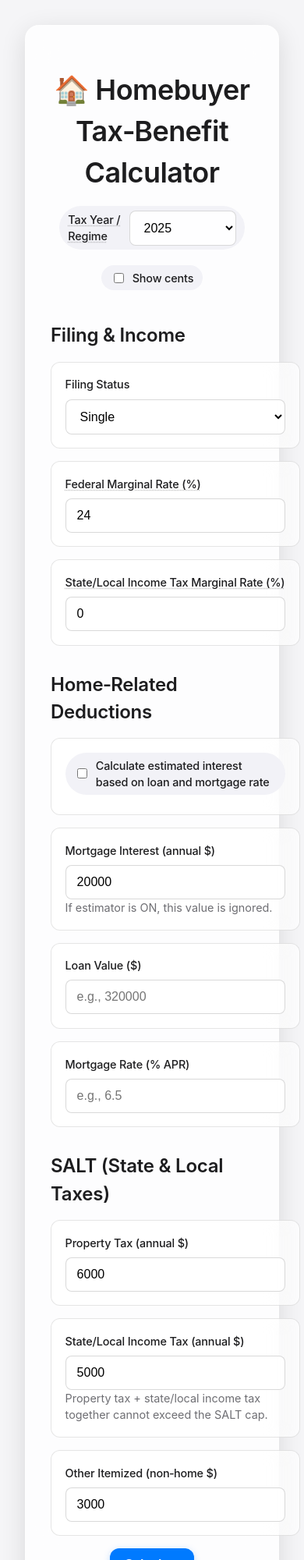
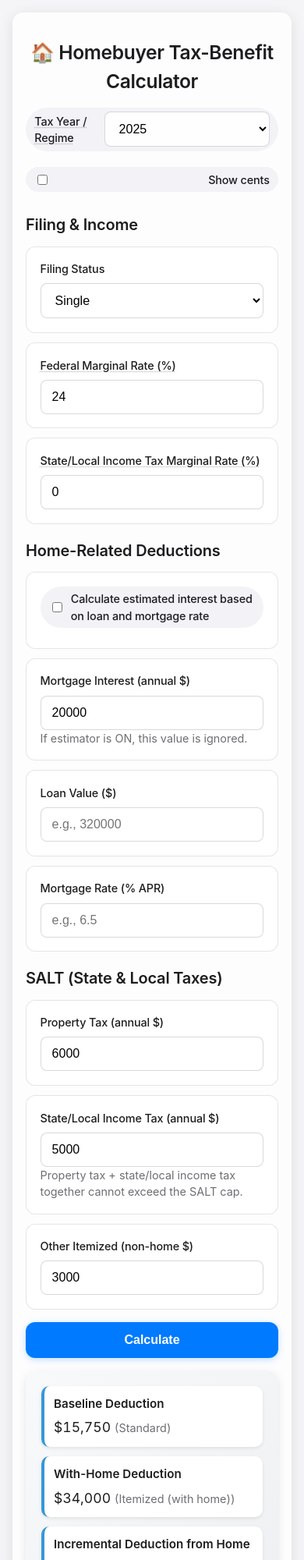
Before and after one commit to MikeJohnEdwards/Rent-vs-Mortgage, a plain HTML site: page taxbenefitcalculator/index.html in a window 390 px wide. Shown: the top 2000 px of the page at 78% size. Drawn offline with Linux system fonts and the light colour scheme.

Commit message:
Update index.html

```diff
--- a/taxbenefitcalculator/index.html
+++ b/taxbenefitcalculator/index.html
@@ -9,28 +9,64 @@
     * { box-sizing: border-box; }
     body {
       font-family: -apple-system, BlinkMacSystemFont, 'SF Pro Display', 'SF Pro Text', system-ui, sans-serif;
-      margin: 0; padding: 2rem; background: #f5f5f7; min-height: 100vh; color: #1d1d1f; line-height: 1.47059;
-      -webkit-font-smoothing: antialiased; -moz-osx-font-smoothing: grayscale;
+      margin: 0;
+      padding: 2rem;
+      background: #f5f5f7;
+      min-height: 100vh;
+      color: #1d1d1f;
+      line-height: 1.47059;
+      -webkit-font-smoothing: antialiased;
+      -moz-osx-font-smoothing: grayscale;
     }
     .container {
-      max-width: 1200px; margin: 0 auto; background: rgba(255, 255, 255, 0.8);
-      backdrop-filter: saturate(180%) blur(20px); border-radius: 18px; padding: 2rem;
-      box-shadow: 0 8px 32px rgba(0, 0, 0, 0.12); border: 1px solid rgba(255, 255, 255, 0.18);
+      max-width: 1200px;
+      margin: 0 auto;
+      background: rgba(255, 255, 255, 0.8);
+      backdrop-filter: saturate(180%) blur(20px);
+      border-radius: 18px;
+      padding: 2rem;
+      box-shadow: 0 8px 32px rgba(0, 0, 0, 0.12);
+      border: 1px solid rgba(255, 255, 255, 0.18);
     }
-    h1 { text-align: center; font-size: 2.25rem; font-weight: 600; margin-bottom: 1rem; letter-spacing: -0.015em; }
+    h1 {
+      text-align: center;
+      font-size: clamp(1.5rem, 2.2vw + 1rem, 2.25rem);
+      font-weight: 600;
+      margin-bottom: 1rem;
+      letter-spacing: -0.015em;
+    }
     h2 { font-size: 1.5rem; font-weight: 600; margin: 2rem 0 1rem; letter-spacing: -0.01em; }
     h3 { font-size: 1.25rem; font-weight: 600; margin: 1.5rem 0 1rem; letter-spacing: -0.01em; }
 
-    .input-grid { display: grid; grid-template-columns: repeat(auto-fit, minmax(320px, 1fr)); gap: 1rem; margin-bottom: 1rem; }
+    .input-grid {
+      display: grid;
+      grid-template-columns: repeat(auto-fit, minmax(320px, 1fr));
+      gap: 1rem;
+      margin-bottom: 1rem;
+    }
     .input-group {
-      background: rgba(255,255,255,0.7); padding: 1.1rem; border-radius: 12px; border: 1px solid rgba(0,0,0,0.1);
-      transition: all .2s cubic-bezier(.4,0,.25,1); backdrop-filter: blur(10px);
+      background: rgba(255,255,255,0.7);
+      padding: 1.1rem;
+      border-radius: 12px;
+      border: 1px solid rgba(0,0,0,0.1);
+      transition: all .2s cubic-bezier(.4,0,.25,1);
+      backdrop-filter: blur(10px);
     }
-    .input-group:hover { background: rgba(255,255,255,.9); box-shadow: 0 4px 20px rgba(0,0,0,.08); transform: translateY(-1px); border-color: rgba(0,0,0,.15); }
+    .input-group:hover {
+      background: rgba(255,255,255,.9);
+      box-shadow: 0 4px 20px rgba(0,0,0,.08);
+      transform: translateY(-1px);
+      border-color: rgba(0,0,0,.15);
+    }
     label { display: block; margin-bottom: .5rem; font-weight: 500; font-size: .9rem; letter-spacing: -0.01em; }
     input[type="number"], input[type="text"], select {
-      width: 100%; padding: 12px 14px; border: 1px solid rgba(0,0,0,.15); border-radius: 8px; font-size: 1rem;
-      transition: all .2s cubic-bezier(.4,0,.25,1); background: rgba(255,255,255,.9);
+      width: 100%;
+      padding: 12px 14px;
+      border: 1px solid rgba(0,0,0,.15);
+      border-radius: 8px;
+      font-size: 1rem;
+      transition: all .2s cubic-bezier(.4,0,.25,1);
+      background: rgba(255,255,255,.9);
     }
     input[type="number"]:focus, select:focus, input[type="text"]:focus {
       outline: none; border-color: #007aff; box-shadow: 0 0 0 4px rgba(0,122,255,.12); background: #fff;
@@ -39,10 +75,25 @@
     .input-with-select input, .input-with-select select { flex: 1; }
 
     button {
-      display: inline-block; padding: 12px 18px; background: #007aff; color: #fff; border: none; border-radius: 12px;
-      font-size: 1rem; font-weight: 600; cursor: pointer; transition: all .2s cubic-bezier(.4,0,.25,1); box-shadow: 0 2px 8px rgba(0,122,255,.25);
+      display: inline-block;
+      padding: 12px 18px;
+      background: #007aff;
+      color: #fff;
+      border: none;
+      border-radius: 12px;
+      font-size: 1rem;
+      font-weight: 600;
+      cursor: pointer;
+      transition: all .2s cubic-bezier(.4,0,.25,1);
+      box-shadow: 0 2px 8px rgba(0,122,255,.25);
     }
-    .primary-actions { display: flex; justify-content: center; gap: .75rem; margin: 1rem 0; flex-wrap: wrap; }
+    .primary-actions {
+      display: flex;
+      justify-content: center;
+      gap: .75rem;
+      margin: 1rem 0;
+      flex-wrap: wrap;
+    }
     button:hover { background: #0051d5; transform: translateY(-1px); box-shadow: 0 4px 12px rgba(0,122,255,.35); }
     button:active { transform: translateY(0); background: #004fc7; }
 
@@ -52,7 +103,10 @@
 
     .results { margin-top: 1rem; }
     .summary {
-      background: linear-gradient(135deg,#f8f9fa 0%,#e9ecef 100%); padding: 1.25rem; border-radius: 15px; margin-bottom: 1rem;
+      background: linear-gradient(135deg,#f8f9fa 0%,#e9ecef 100%);
+      padding: 1.25rem;
+      border-radius: 15px;
+      margin-bottom: 1rem;
       box-shadow: 0 4px 12px rgba(0,0,0,.1);
     }
     .summary-grid { display: grid; grid-template-columns: repeat(auto-fit,minmax(260px,1fr)); gap: 12px; }
@@ -131,15 +185,38 @@
       transform: translate(-50%, 0);
     }
 
+    /* --------- Mobile & small screens ---------- */
+    @media (max-width: 720px) {
+      body { padding: 1rem; }
+      .container {
+        padding: 1rem;
+        border-radius: 14px;
+        box-shadow: 0 4px 18px rgba(0,0,0,.10);
+      }
+      h2 { font-size: 1.25rem; margin: 1.25rem 0 .75rem; }
+      h3 { font-size: 1.1rem; }
+      .input-grid { grid-template-columns: 1fr; gap: .75rem; }
+      .summary-grid { grid-template-columns: repeat(auto-fit, minmax(200px, 1fr)); }
+      .toolbar { justify-content: stretch; }
+      .chip { width: 100%; justify-content: space-between; }
+      .primary-actions { gap: .5rem; }
+      .primary-actions button { width: 100%; padding: 14px 18px; }
+      .input-with-select { flex-direction: column; }
+      details.breakdown .row { grid-template-columns: 1fr auto; }
+      .has-tip::before { left: 0; transform: translate(0,6px); }
+      .has-tip::after { left: 12px; transform: translate(0,6px) rotate(45deg); }
+    }
 
-
-
-
+    /* Reduce hover effects on touch devices to avoid jumpiness */
+    @media (hover: none) and (pointer: coarse) {
+      .input-group:hover { transform: none; box-shadow: none; }
+      button:hover { transform: none; }
+    }
   </style>
 </head>
 <body>
   <div class="container">
-    <h1>🏠 Homebuyer Tax‑Benefit Calculator</h1>
+    <h1>🏠 Homebuyer Tax-Benefit Calculator</h1>
 
     <!-- Toolbar: Year/Regime and Cents -->
     <div class="toolbar" role="group" aria-label="Calculator settings">
@@ -176,7 +253,7 @@
       </div>
     </div>
 
-    <h2>Home‑Related Deductions</h2>
+    <h2>Home-Related Deductions</h2>
     <div class="input-grid">
       <div class="input-group" style="grid-column:1/-1">
         <label class="chip"><input type="checkbox" id="useEstimator"> Calculate estimated interest based on loan and mortgage rate</label>
@@ -213,7 +290,7 @@
       </div>
 
       <div class="input-group">
-        <label for="otherItemized">Other Itemized (non‑home $)</label>
+        <label for="otherItemized">Other Itemized (non-home $)</label>
         <input type="number" id="otherItemized" min="0" value="3000" />
       </div>
     </div>
@@ -246,7 +323,12 @@
 
     // Currency formatting respecting the Show Cents toggle
     let showCents = false;
-    const fmt = (n) => new Intl.NumberFormat('en-US', { style:'currency', currency:'USD', minimumFractionDigits: showCents?2:0, maximumFractionDigits: showCents?2:0 }).format(n || 0);
+    const fmt = (n) => new Intl.NumberFormat('en-US', {
+      style:'currency',
+      currency:'USD',
+      minimumFractionDigits: showCents?2:0,
+      maximumFractionDigits: showCents?2:0
+    }).format(n || 0);
 
     // Simple interest estimator: Loan × Rate (annual)
     function estimateInterest(loan, ratePct) {
@@ -327,7 +409,7 @@
         <div class="summary">
           <div class="summary-grid">
             <div class="summary-item"><h4>Baseline Deduction</h4><div class="value">${fmt(r.baselineDeduction)} <span class="muted">(${whichDedBaseline})</span></div></div>
-            <div class="summary-item"><h4>With‑Home Deduction</h4><div class="value">${fmt(r.withHomeDeduction)} <span class="muted">(${whichDedWithHome})</span></div></div>
+            <div class="summary-item"><h4>With-Home Deduction</h4><div class="value">${fmt(r.withHomeDeduction)} <span class="muted">(${whichDedWithHome})</span></div></div>
             <div class="summary-item"><h4>Incremental Deduction from Home</h4><div class="value">${fmt(r.incrementalDeduction)}</div></div>
             <div class="summary-item"><h4>Estimated Federal Savings</h4><div class="value">${fmt(r.fedSavings)}</div></div>
             <div class="summary-item"><h4>Estimated State Savings</h4><div class="value">${fmt(r.stateSavings)}</div></div>
@@ -365,21 +447,21 @@
 
           <div class="row">
             <div>Itemized (without home)</div><div>${fmt(r.itemizedWithoutHome)}</div>
-            <div class="ctx">= min(SALT cap, State/Local income tax) + Other Itemized (non‑home). Property tax and mortgage interest are excluded here.</div>
+            <div class="ctx">= min(SALT cap, State/Local income tax) + Other Itemized (non-home). Property tax and mortgage interest are excluded here.</div>
           </div>
 
           <div class="row">
             <div>Itemized (with home)</div><div>${fmt(r.itemizedWithHome)}</div>
-            <div class="ctx">= State/Local income tax counted (within SALT) + Property tax allowed (within SALT) + Mortgage interest + Other Itemized (non‑home).</div>
+            <div class="ctx">= State/Local income tax counted (within SALT) + Property tax allowed (within SALT) + Mortgage interest + Other Itemized (non-home).</div>
           </div>
 
           <div class="row">
-            <div>Baseline vs With‑Home Deduction</div><div>${fmt(r.baselineDeduction)} vs ${fmt(r.withHomeDeduction)}</div>
-            <div class="ctx">Each equals max(Standard Deduction, Itemized). The incremental deduction from home is their difference when the with‑home amount is larger.</div>
+            <div>Baseline vs With-Home Deduction</div><div>${fmt(r.baselineDeduction)} vs ${fmt(r.withHomeDeduction)}</div>
+            <div class="ctx">Each equals max(Standard Deduction, Itemized). The incremental deduction from home is their difference when the with-home amount is larger.</div>
           </div>
 
           <div class="row">
-            <div>Estimated savings (marginal‑rate method)</div><div>${fmt(r.totalSavings)}</div>
+            <div>Estimated savings (marginal-rate method)</div><div>${fmt(r.totalSavings)}</div>
             <div class="ctx">Federal: Incremental Deduction × Federal marginal rate. State (optional): Incremental Deduction × State/Local marginal rate. Totals are the sum.</div>
           </div>
         </details>
@@ -395,6 +477,20 @@
       const r = calculate(); render(r);
     });
 
+    // Make tooltips tap-friendly on touch devices
+    document.addEventListener('click', (e) => {
+      const tip = e.target.closest('.has-tip');
+      // Close any open tips if tapping outside
+      if (!tip) {
+        document.querySelectorAll('.has-tip[data-open="true"]').forEach(el => el.removeAttribute('data-open'));
+        return;
+      }
+      // Toggle the tapped tip
+      const isOpen = tip.getAttribute('data-open') === 'true';
+      document.querySelectorAll('.has-tip[data-open="true"]').forEach(el => el.removeAttribute('data-open'));
+      if (!isOpen) tip.setAttribute('data-open', 'true');
+    });
+
     // First paint
     const initial = calculate();
     render(initial);
```
Lines whose indentation alone changed are shown as unchanged.
